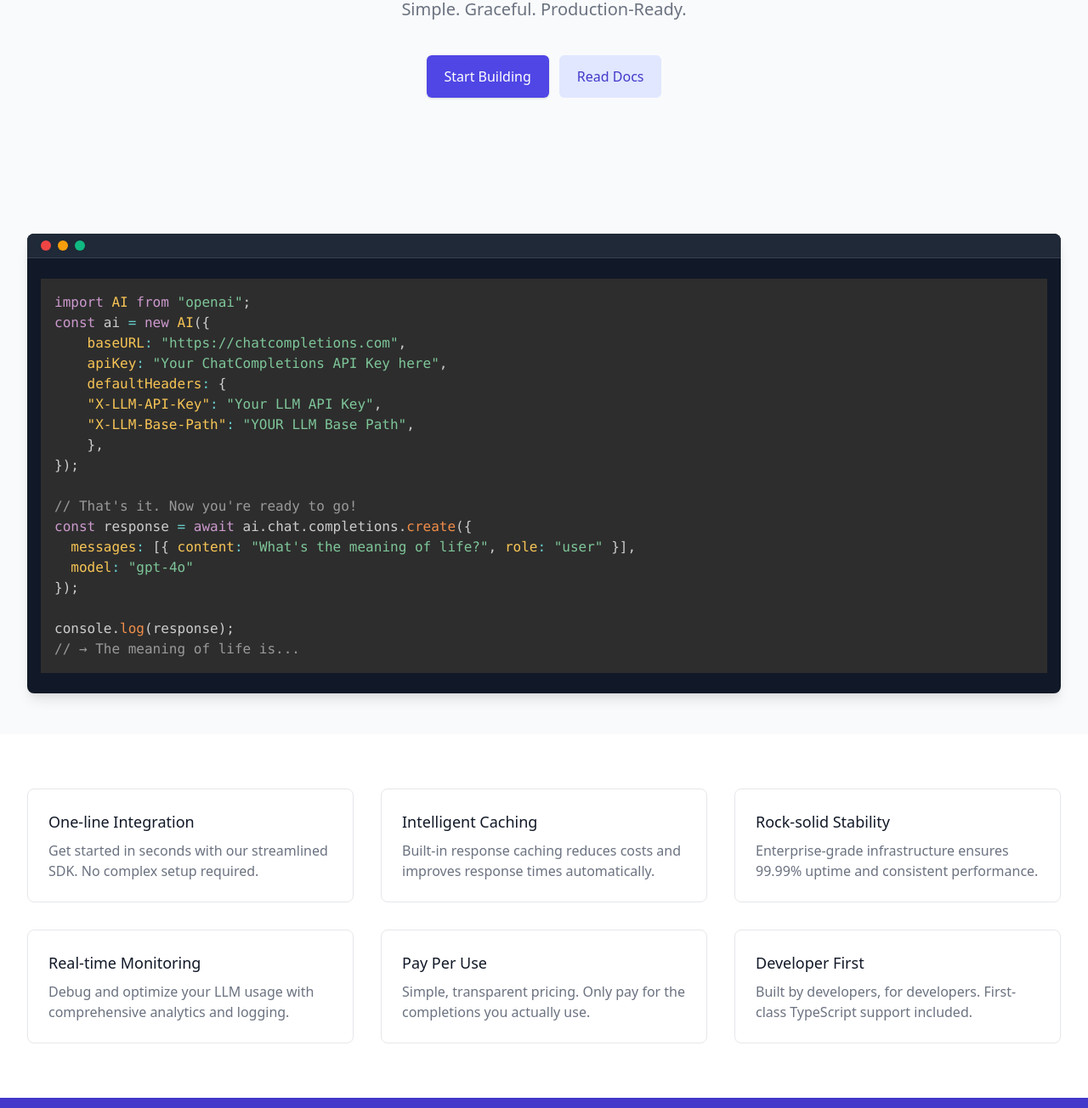
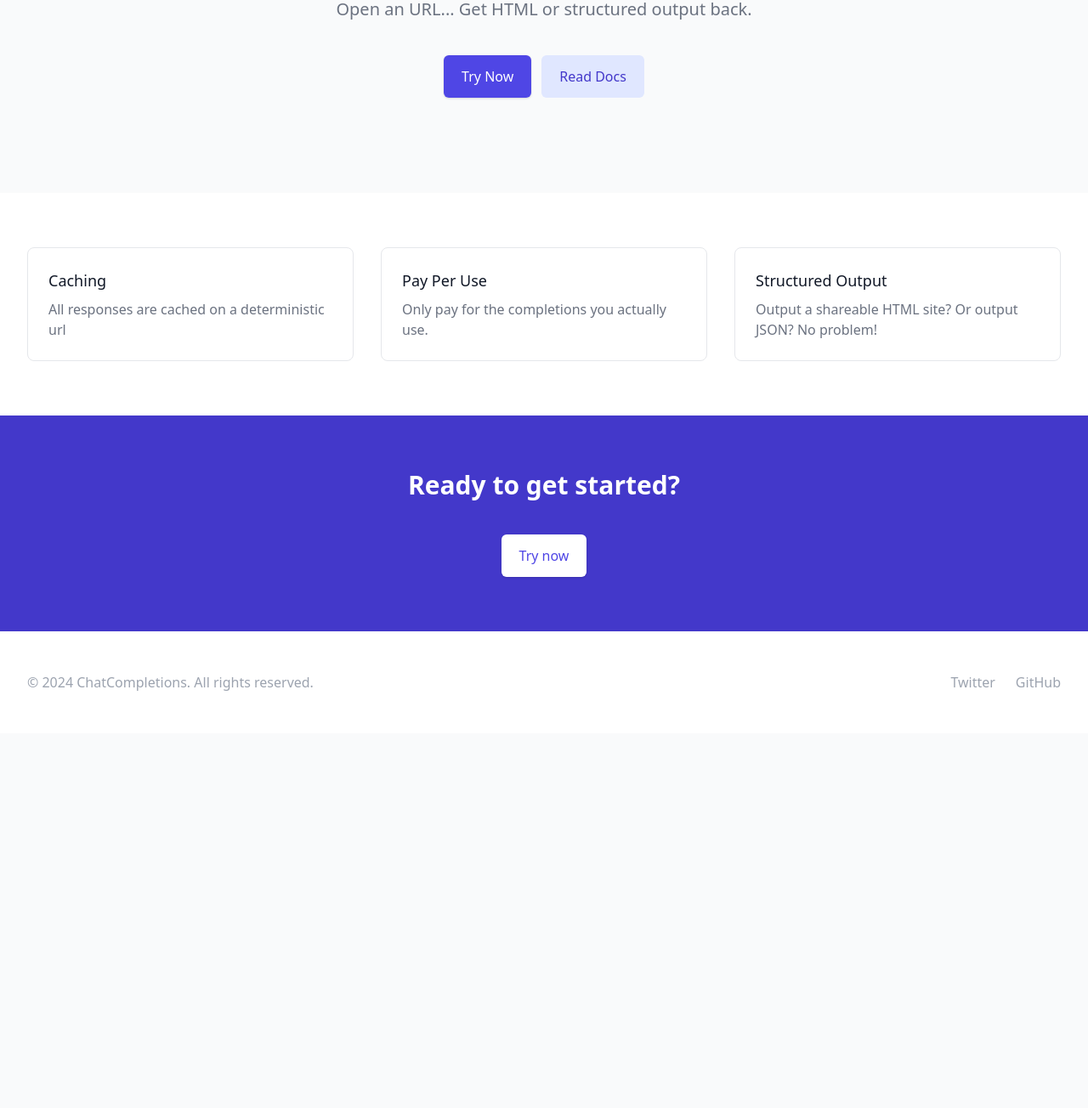
Before and after one commit to CodeFromAnywhere/chatcompletions, a website: page public/index.html in a window 1280 px wide. Shown: the part 307-1611 px from the top of the page at 85% size. After the commit the page ends 1170 px from the top, so only its background shows below. Drawn offline with nearby package versions, Linux system fonts and the light colour scheme.

Commit message:
improvements

```diff
--- a/base.ts
+++ b/base.ts
@@ -105,6 +105,7 @@ const getSystemPrompt = async (context: {
 }) => {
   const { contextJsonPointer, contextUrl } = context;
 
+  console.log({ contextUrl, contextJsonPointer });
   if (!contextUrl) {
     return { status: 200 };
   }
@@ -214,7 +215,7 @@ export const base = async (request: Request, env: Env) => {
     contextUrl,
     contextJsonPointer,
   });
-
+  console.log({ systemPrompt });
   const messages = [
     {
       role: "system",
@@ -320,7 +321,7 @@ export const outputResult = (
     ? contentTypes[ext as keyof typeof contentTypes] || "text/plain"
     : "text/plain";
 
-  if (isBrowser && !isRaw) {
+  if (isBrowser && !isRaw && outputType !== "codeblock") {
     // show the entire result in the browser in a HTML view
     // easy to navigate to content/codeblock/codeblocks
     return new Response(
--- a/public/index.html
+++ b/public/index.html
@@ -39,16 +39,16 @@
         <div class="max-w-7xl mx-auto px-4 sm:px-6 lg:px-8">
             <div class="max-w-3xl mx-auto">
                 <h1 class="text-4xl font-extrabold text-gray-900 sm:text-5xl md:text-6xl">
-                    The LLM API You've Always Wanted
+                    LLM Generations Instantly Shareable
                 </h1>
                 <p class="mt-6 text-xl text-gray-500">
-                    Simple. Graceful. Production-Ready.
+                    Open an URL... Get HTML or structured output back.
                 </p>
                 <div class="mt-10 flex justify-center">
                     <div class="inline-flex rounded-md shadow">
-                        <a href="#get-started"
+                        <a href="/401.html"
                             class="inline-flex items-center justify-center px-5 py-3 border border-transparent text-base font-medium rounded-md text-white bg-indigo-600 hover:bg-indigo-700">
-                            Start Building
+                            Try Now
                         </a>
                     </div>
                     <div class="ml-3 inline-flex">
@@ -61,8 +61,7 @@
             </div>
         </div>
     </div>
-
-    <!-- Code Preview -->
+    <!--
     <div class="max-w-7xl mx-auto px-4 sm:px-6 lg:px-8 py-12">
         <div class="bg-gray-900 rounded-lg shadow-lg overflow-hidden">
             <div class="px-4 py-2 bg-gray-800 border-b border-gray-700">
@@ -95,57 +94,35 @@ console.log(response);
 // → The meaning of life is...</code></pre>
             </div>
         </div>
-    </div>
+    </div> -->
 
     <!-- Features Grid -->
     <div id="features" class="py-16 bg-white">
         <div class="max-w-7xl mx-auto px-4 sm:px-6 lg:px-8">
             <div class="grid grid-cols-1 gap-8 md:grid-cols-2 lg:grid-cols-3">
-                <!-- Feature 1 -->
+
+
                 <div class="relative p-6 bg-white rounded-lg border border-gray-200">
-                    <div class="text-lg font-medium text-gray-900">One-line Integration</div>
+                    <div class="text-lg font-medium text-gray-900">Caching</div>
                     <p class="mt-2 text-base text-gray-500">
-                        Get started in seconds with our streamlined SDK. No complex setup required.
+                        All responses are cached on a deterministic url
                     </p>
                 </div>
 
-                <!-- Feature 2 -->
-                <div class="relative p-6 bg-white rounded-lg border border-gray-200">
-                    <div class="text-lg font-medium text-gray-900">Intelligent Caching</div>
-                    <p class="mt-2 text-base text-gray-500">
-                        Built-in response caching reduces costs and improves response times automatically.
-                    </p>
-                </div>
-
-                <!-- Feature 3 -->
-                <div class="relative p-6 bg-white rounded-lg border border-gray-200">
-                    <div class="text-lg font-medium text-gray-900">Rock-solid Stability</div>
-                    <p class="mt-2 text-base text-gray-500">
-                        Enterprise-grade infrastructure ensures 99.99% uptime and consistent performance.
-                    </p>
-                </div>
-
-                <!-- Feature 4 -->
-                <div class="relative p-6 bg-white rounded-lg border border-gray-200">
-                    <div class="text-lg font-medium text-gray-900">Real-time Monitoring</div>
-                    <p class="mt-2 text-base text-gray-500">
-                        Debug and optimize your LLM usage with comprehensive analytics and logging.
-                    </p>
-                </div>
 
                 <!-- Feature 5 -->
                 <div class="relative p-6 bg-white rounded-lg border border-gray-200">
                     <div class="text-lg font-medium text-gray-900">Pay Per Use</div>
                     <p class="mt-2 text-base text-gray-500">
-                        Simple, transparent pricing. Only pay for the completions you actually use.
+                        Only pay for the completions you actually use.
                     </p>
                 </div>
 
                 <!-- Feature 6 -->
                 <div class="relative p-6 bg-white rounded-lg border border-gray-200">
-                    <div class="text-lg font-medium text-gray-900">Developer First</div>
+                    <div class="text-lg font-medium text-gray-900">Structured Output</div>
                     <p class="mt-2 text-base text-gray-500">
-                        Built by developers, for developers. First-class TypeScript support included.
+                        Output a shareable HTML site? Or output JSON? No problem!
                     </p>
                 </div>
             </div>
@@ -158,9 +135,9 @@ console.log(response);
             <h2 class="text-3xl font-extrabold text-white">Ready to get started?</h2>
             <div class="mt-8 flex lg:mt-0 lg:flex-shrink-0">
                 <div class="inline-flex rounded-md shadow mt-10">
-                    <a href="openapi.html"
+                    <a href="401.html"
                         class="inline-flex items-center justify-center px-5 py-3 border border-transparent text-base font-medium rounded-md text-indigo-600 bg-white hover:bg-indigo-50">
-                        Get API Key
+                        Try now
                     </a>
                 </div>
             </div>
```
Also changed, not shown: TODO.md (+2 -3 lines), parseCodeblocks.ts (+8 -0 lines), public/401.html (+5 -4 lines), public/generate-website-system-prompt.md (added, +8 -0 lines), public/providers.json (+37 -37 lines).
